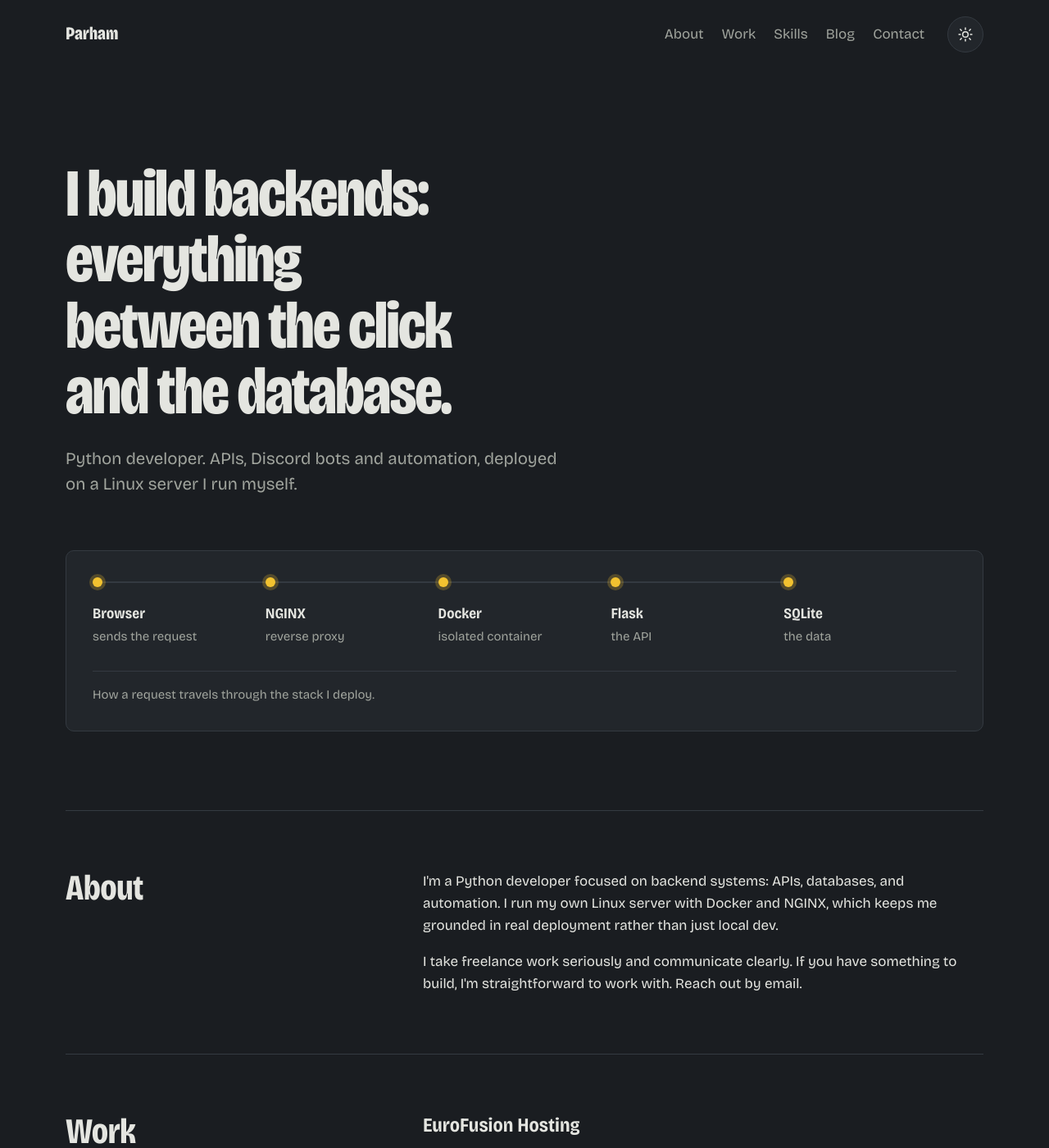
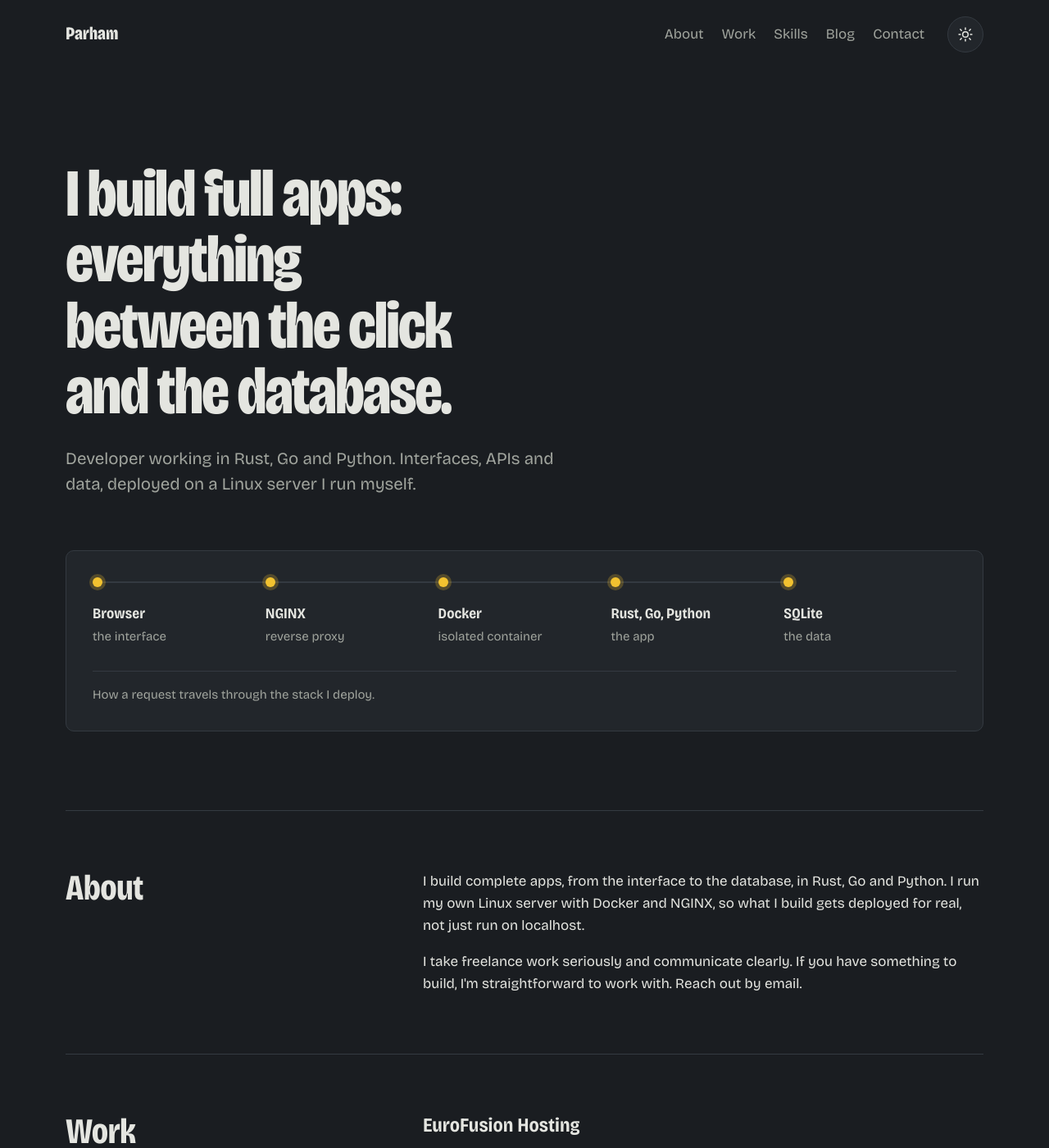
Before and after one commit to Parham125/Parham125.github.io, a Jekyll site: the page built from index.html, in a window 1280 px wide and 1400 px high. Shown: the whole window at 82% size. Built offline with Jekyll 4.4.1, drawn with Linux system fonts in a browser that asks for light colours; some of the changed text lies outside the part shown.

Commit message:
Reframe homepage around full apps in Rust, Go and Python; add SEO tagline, Person sameAs and required post descriptions

```diff
--- a/_config.yml
+++ b/_config.yml
@@ -1,9 +1,16 @@
 title: Parham
-description: Python developer building APIs, Discord bots and automation, deployed on a Linux server he runs himself.
+tagline: Full-stack developer
+description: Parham builds full apps in Rust, Go and Python, from the interface to the database, deployed on a Linux server he runs himself.
 url: https://parham.is-a.dev
 baseurl: ""
 lang: en
-author: Parham
+author:
+  name: Parham
+  url: https://parham.is-a.dev
+social:
+  name: Parham
+  links:
+    - https://github.com/Parham125
 timezone: Asia/Tehran
 permalink: /blog/:title/
 # fallback share image for pages and posts without their own cover
--- a/blog/index.html
+++ b/blog/index.html
@@ -1,11 +1,11 @@
 ---
 layout: default
 title: Blog
-description: Longer writing from Parham on backends, servers, and the odd question he can't put down.
+description: Longer writing from Parham on building software, servers, and the odd question he can't put down.
 ---
 <header class="page-head">
 <h1>Blog</h1>
-<p class="lede">Longer writing on backends, servers, and the odd question I can't put down. Follow along with the <a href="{{ "/feed.xml" | relative_url }}">RSS feed</a>.</p>
+<p class="lede">Longer writing on building software, servers, and the odd question I can't put down. Follow along with the <a href="{{ "/feed.xml" | relative_url }}">RSS feed</a>.</p>
 </header>
 {%- assign years = site.posts | group_by_exp: "post", "post.date | date: '%Y'" %}
 {%- for year in years %}
--- a/index.html
+++ b/index.html
@@ -2,14 +2,14 @@
 layout: default
 ---
 <section class="hero">
-<h1>I build backends: everything between the click and the database.</h1>
-<p class="lede">Python developer. APIs, Discord bots and automation, deployed on a Linux server I run myself.</p>
+<h1>I build full apps: everything between the click and the database.</h1>
+<p class="lede">Developer working in Rust, Go and Python. Interfaces, APIs and data, deployed on a Linux server I run myself.</p>
 <figure class="stack">
 <ol>
-<li style="--i: 0"><span class="led" aria-hidden="true"></span><strong>Browser</strong><span>sends the request</span></li>
+<li style="--i: 0"><span class="led" aria-hidden="true"></span><strong>Browser</strong><span>the interface</span></li>
 <li style="--i: 1"><span class="led" aria-hidden="true"></span><strong>NGINX</strong><span>reverse proxy</span></li>
 <li style="--i: 2"><span class="led" aria-hidden="true"></span><strong>Docker</strong><span>isolated container</span></li>
-<li style="--i: 3"><span class="led" aria-hidden="true"></span><strong>Flask</strong><span>the API</span></li>
+<li style="--i: 3"><span class="led" aria-hidden="true"></span><strong>Rust, Go, Python</strong><span>the app</span></li>
 <li style="--i: 4"><span class="led" aria-hidden="true"></span><strong>SQLite</strong><span>the data</span></li>
 </ol>
 <figcaption>How a request travels through the stack I deploy.</figcaption>
@@ -18,7 +18,7 @@ layout: default
 <section class="row" id="about">
 <h2>About</h2>
 <div class="body">
-<p>I'm a Python developer focused on backend systems: APIs, databases, and automation. I run my own Linux server with Docker and NGINX, which keeps me grounded in real deployment rather than just local dev.</p>
+<p>I build complete apps, from the interface to the database, in Rust, Go and Python. I run my own Linux server with Docker and NGINX, so what I build gets deployed for real, not just run on localhost.</p>
 <p>I take freelance work seriously and communicate clearly. If you have something to build, I'm straightforward to work with. Reach out by email.</p>
 </div>
 </section>
@@ -40,13 +40,14 @@ layout: default
 <section class="row" id="skills">
 <h2>Skills</h2>
 <dl class="body skills">
-<div><dt>Python</dt><dd>Backend, bots, automation</dd></div>
-<div><dt>Flask</dt><dd>Web APIs, server-side</dd></div>
-<div><dt>SQLite</dt><dd>Database layer</dd></div>
+<div><dt>Rust</dt><dd>Fast, reliable services and tools</dd></div>
+<div><dt>Go</dt><dd>APIs and network services</dd></div>
+<div><dt>Python</dt><dd>Automation, bots, scripting</dd></div>
+<div><dt>HTML, CSS, JS</dt><dd>Interfaces for the apps I ship</dd></div>
+<div><dt>SQLite</dt><dd>Data layer</dd></div>
 <div><dt>Docker and NGINX</dt><dd>Container deployment, reverse proxy</dd></div>
 <div><dt>Linux</dt><dd>Self-hosted infrastructure</dd></div>
-<div><dt>Disnake</dt><dd>Discord bots</dd></div>
-<div><dt>Git, HTML, CSS, JS</dt><dd>Tooling and frontend basics</dd></div>
+<div><dt>Git</dt><dd>Version control</dd></div>
 </dl>
 </section>
 <section class="row" id="writing">
```
Also changed, not shown: .pages.yml.
